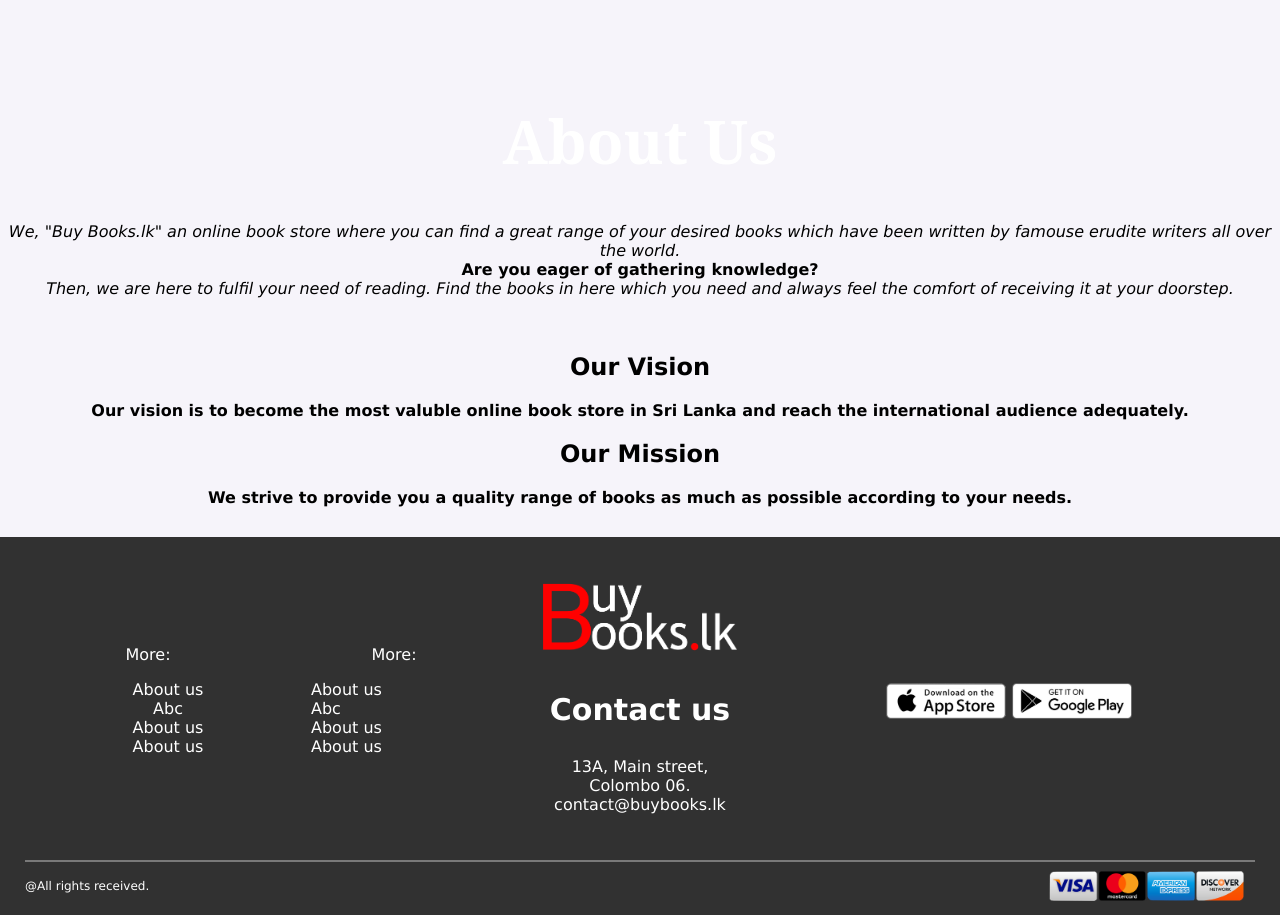
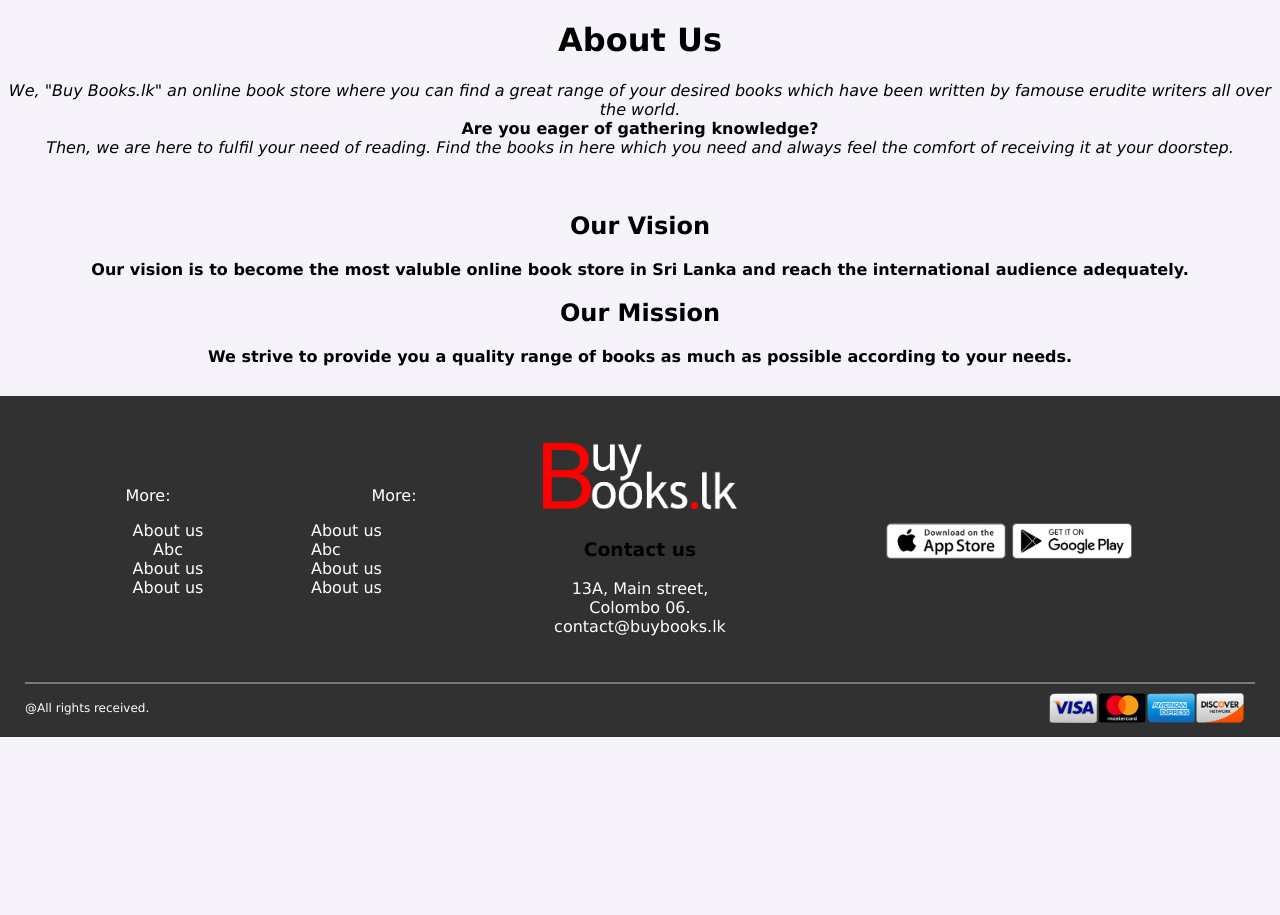
Before and after one commit to Avdunusinghe/MLB_PG.04.02_04-Online-BookStore, a PHP site: page /Aboutus.html in a window 1280 px wide. Shown: the part 200-1115 px from the top of the page. After the commit the page ends 937 px from the top, so only its background shows below. Run offline with PHP 8.4, Linux system fonts and the light colour scheme.

Commit message:
change  some css

```diff
--- a/src/Styles/style.css
+++ b/src/Styles/style.css
@@ -11,20 +11,6 @@
     font-family: Arial, Helvetica, sans-serif;
     background-color: rgba(246, 244, 250, 0.966);
 }
-
-
-h1 {
-	font-size: 60px;
-	text-align: center;
-	color: #FFF;
-}
-
-h3 {
-	font-size: 30px;
-	text-align: center;
-	color: #FFF;
-}
-
 h3 a {
 	color: #FFF;
 }
@@ -33,12 +19,6 @@ a {
 	color: #FFF;
 }
 
-h1 {
-	margin-top: 100px;
-	text-align:center;
-	font-size:60px;
-	font-family: 'Bree Serif', 'serif';
-	}
 
 #container {
 	margin: 0 auto;
```
